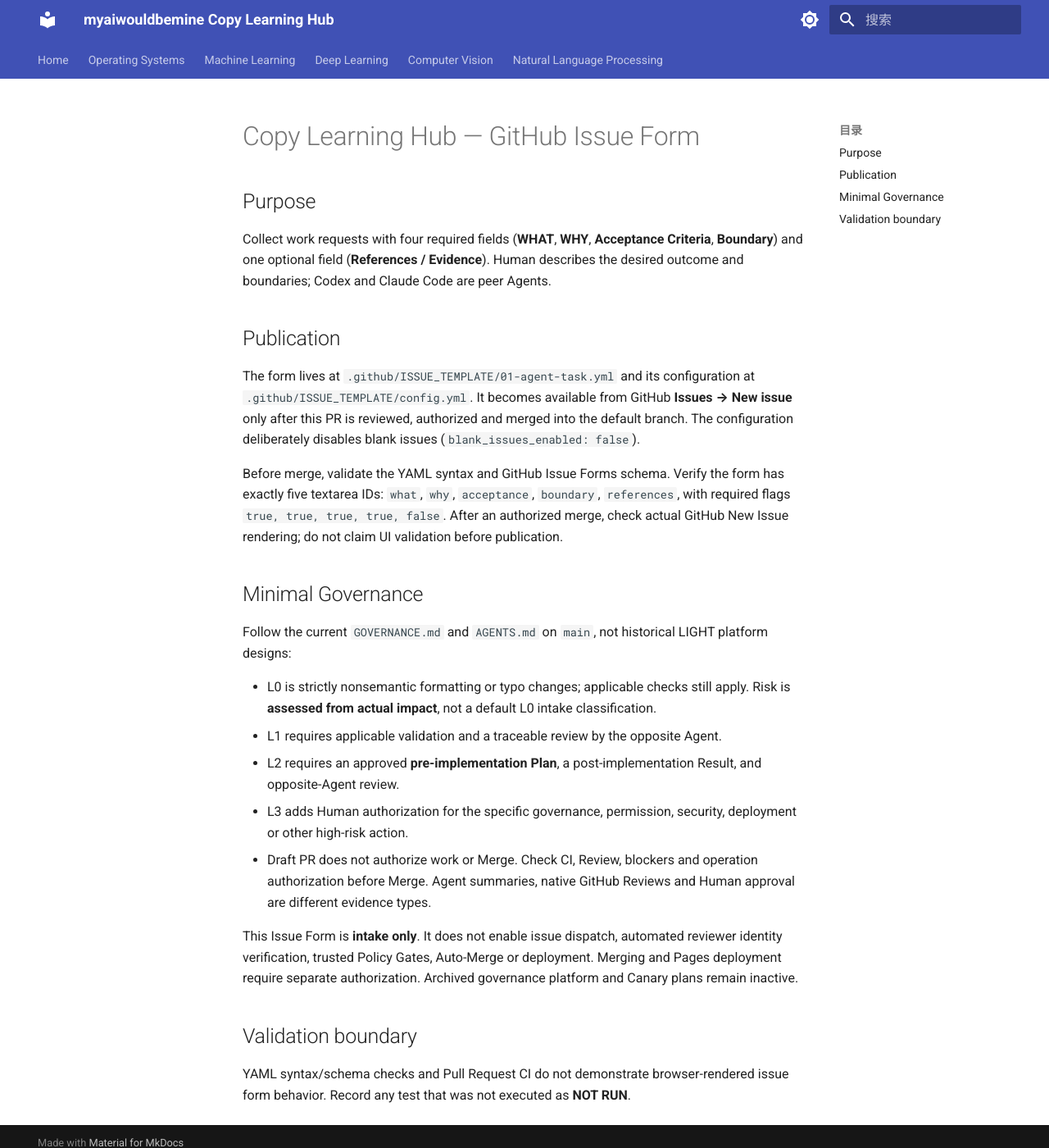
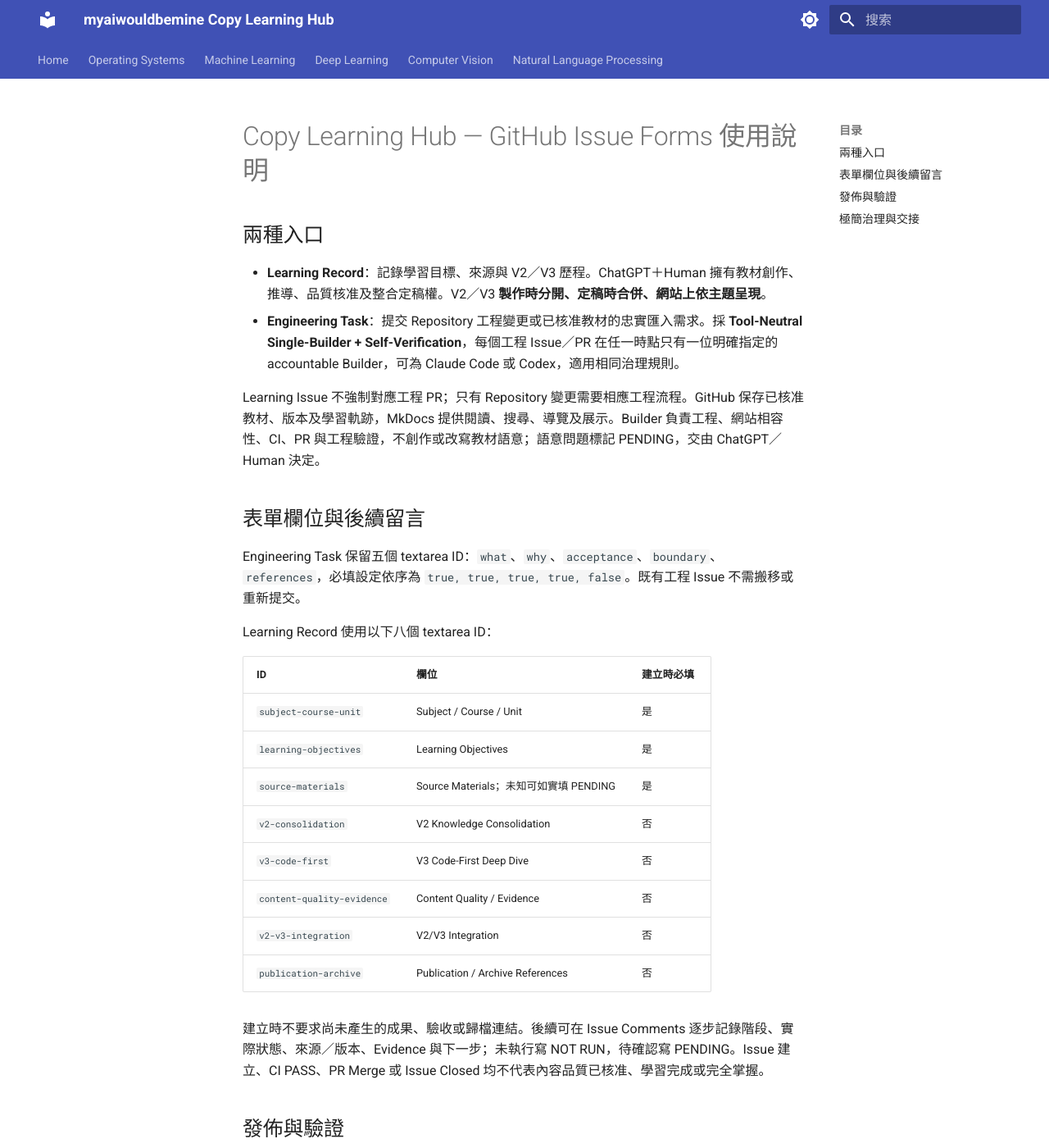
Before and after one commit to myaiwouldbemine/clh-r4-sandbox, an MkDocs documentation site: the page built from docs/development/ISSUE_TEMPLATE_INSTALL.md, in a window 1280 px wide and 1400 px high. Shown: the whole window at 82% size. Built offline with MkDocs 1.6.1 and Material for MkDocs 9.7.7, drawn with Linux system fonts in a browser that asks for light colours; some of the changed text lies outside the part shown.

Commit message:
實作 Issue 18 學習表單與工具中立單一 Builder 文件

```diff
--- a/docs/development/ISSUE_TEMPLATE_INSTALL.md
+++ b/docs/development/ISSUE_TEMPLATE_INSTALL.md
@@ -1,27 +1,45 @@
-# Copy Learning Hub — GitHub Issue Form
+# Copy Learning Hub — GitHub Issue Forms 使用說明
 
-## Purpose
+## 兩種入口
 
-Collect work requests with four required fields (**WHAT**, **WHY**, **Acceptance Criteria**, **Boundary**) and one optional field (**References / Evidence**). Human describes the desired outcome and boundaries; Codex and Claude Code are peer Agents.
+- **Learning Record**：記錄學習目標、來源與 V2／V3 歷程。ChatGPT＋Human 擁有教材創作、推導、品質核准及整合定稿權。V2／V3 **製作時分開、定稿時合併、網站上依主題呈現**。
+- **Engineering Task**：提交 Repository 工程變更或已核准教材的忠實匯入需求。採 **Tool-Neutral Single-Builder + Self-Verification**，每個工程 Issue／PR 在任一時點只有一位明確指定的 accountable Builder，可為 Claude Code 或 Codex，適用相同治理規則。
 
-## Publication
+Learning Issue 不強制對應工程 PR；只有 Repository 變更需要相應工程流程。GitHub 保存已核准教材、版本及學習軌跡，MkDocs 提供閱讀、搜尋、導覽及展示。Builder 負責工程、網站相容性、CI、PR 與工程驗證，不創作或改寫教材語意；語意問題標記 PENDING，交由 ChatGPT／Human 決定。
 
-The form lives at `.github/ISSUE_TEMPLATE/01-agent-task.yml` and its configuration at `.github/ISSUE_TEMPLATE/config.yml`. It becomes available from GitHub **Issues → New issue** only after this PR is reviewed, authorized and merged into the default branch. The configuration deliberately disables blank issues (`blank_issues_enabled: false`).
+## 表單欄位與後續留言
 
-Before merge, validate the YAML syntax and GitHub Issue Forms schema. Verify the form has exactly five textarea IDs: `what`, `why`, `acceptance`, `boundary`, `references`, with required flags `true, true, true, true, false`. After an authorized merge, check actual GitHub New Issue rendering; do not claim UI validation before publication.
+Engineering Task 保留五個 textarea ID：`what`、`why`、`acceptance`、`boundary`、`references`，必填設定依序為 `true, true, true, true, false`。既有工程 Issue 不需搬移或重新提交。
 
-## Minimal Governance
+Learning Record 使用以下八個 textarea ID：
 
-Follow the current `GOVERNANCE.md` and `AGENTS.md` on `main`, not historical LIGHT platform designs:
+| ID | 欄位 | 建立時必填 |
+|---|---|---|
+| `subject-course-unit` | Subject / Course / Unit | 是 |
+| `learning-objectives` | Learning Objectives | 是 |
+| `source-materials` | Source Materials；未知可如實填 PENDING | 是 |
+| `v2-consolidation` | V2 Knowledge Consolidation | 否 |
+| `v3-code-first` | V3 Code-First Deep Dive | 否 |
+| `content-quality-evidence` | Content Quality / Evidence | 否 |
+| `v2-v3-integration` | V2/V3 Integration | 否 |
+| `publication-archive` | Publication / Archive References | 否 |
 
-- L0 is strictly nonsemantic formatting or typo changes; applicable checks still apply. Risk is **assessed from actual impact**, not a default L0 intake classification.
-- L1 requires applicable validation and a traceable review by the opposite Agent.
-- L2 requires an approved **pre-implementation Plan**, a post-implementation Result, and opposite-Agent review.
-- L3 adds Human authorization for the specific governance, permission, security, deployment or other high-risk action.
-- Draft PR does not authorize work or Merge. Check CI, Review, blockers and operation authorization before Merge. Agent summaries, native GitHub Reviews and Human approval are different evidence types.
+建立時不要求尚未產生的成果、驗收或歸檔連結。後續可在 Issue Comments 逐步記錄階段、實際狀態、來源／版本、Evidence 與下一步；未執行寫 NOT RUN，待確認寫 PENDING。Issue 建立、CI PASS、PR Merge 或 Issue Closed 均不代表內容品質已核准、學習完成或完全掌握。
 
-This Issue Form is **intake only**. It does not enable issue dispatch, automated reviewer identity verification, trusted Policy Gates, Auto-Merge or deployment. Merging and Pages deployment require separate authorization. Archived governance platform and Canary plans remain inactive.
+## 發佈與驗證
 
-## Validation boundary
+表單位於 `.github/ISSUE_TEMPLATE/01-agent-task.yml` 與 `.github/ISSUE_TEMPLATE/02-learning-record.yml`；設定檔為 `.github/ISSUE_TEMPLATE/config.yml`，保留 `blank_issues_enabled: false`。
 
-YAML syntax/schema checks and Pull Request CI do not demonstrate browser-rendered issue form behavior. Record any test that was not executed as **NOT RUN**.
+修改經審查、授權合併至預設分支後，才在 GitHub **Issues → New issue** 提供相應入口。合併前檢查 YAML 語法、GitHub Issue Forms schema、名稱／ID 唯一性及上述必填設定；合併後再實際核對兩種表單的呈現。YAML／schema 與 PR CI 成功不能替代 GitHub 表單 UI 驗證，不得提前宣稱發佈完成。
+
+## 極簡治理與交接
+
+以目前 main 的 `GOVERNANCE.md`、`AGENTS.md` 與 Issue 邊界為準：
+
+- 依實際影響判定 L0–L3；L0 僅限非語意錯字／格式，仍需適用驗證。
+- L1 需要適用驗證、Builder Self-Review 與可追溯 Evidence；Self-Review 不冒充獨立 Review。
+- L2 另需事前獨立提交正式 Plan、Human 核准 Plan／範圍及事後 Result；L3 另需具體操作／範圍授權。
+- 交接記錄前後 Builder、完整 Commit SHA、base／scope／risk、已完成／未完成、Evidence 與 Blockers。接手者重新確認目前 head 的 Self-Review、證據有效性及適用 Human 授權；工具更換不自動轉移舊審查或授權。
+- Draft 不授予實作或 Merge 權限。Plan 核准、實作授權、Ready、Merge 與 Deployment 分別確認；Bot Summary、原生 GitHub Review 與 Human Approval 不可互相替代。
+
+表單僅為資訊入口，不啟用自動派工、身分驗證、Auto-Merge 或部署。Pages 僅有手動入口且需另行授權；歷史 Governance Platform 與 Canary 計畫仍未啟用。
```
Also changed, not shown: AGENTS.md (+5 -2 lines), GOVERNANCE.md (+14 -5 lines), INSTALL.md (+12 -10 lines), README.md (+38 -48 lines), .github/PULL_REQUEST_TEMPLATE.md, 3 other files.
